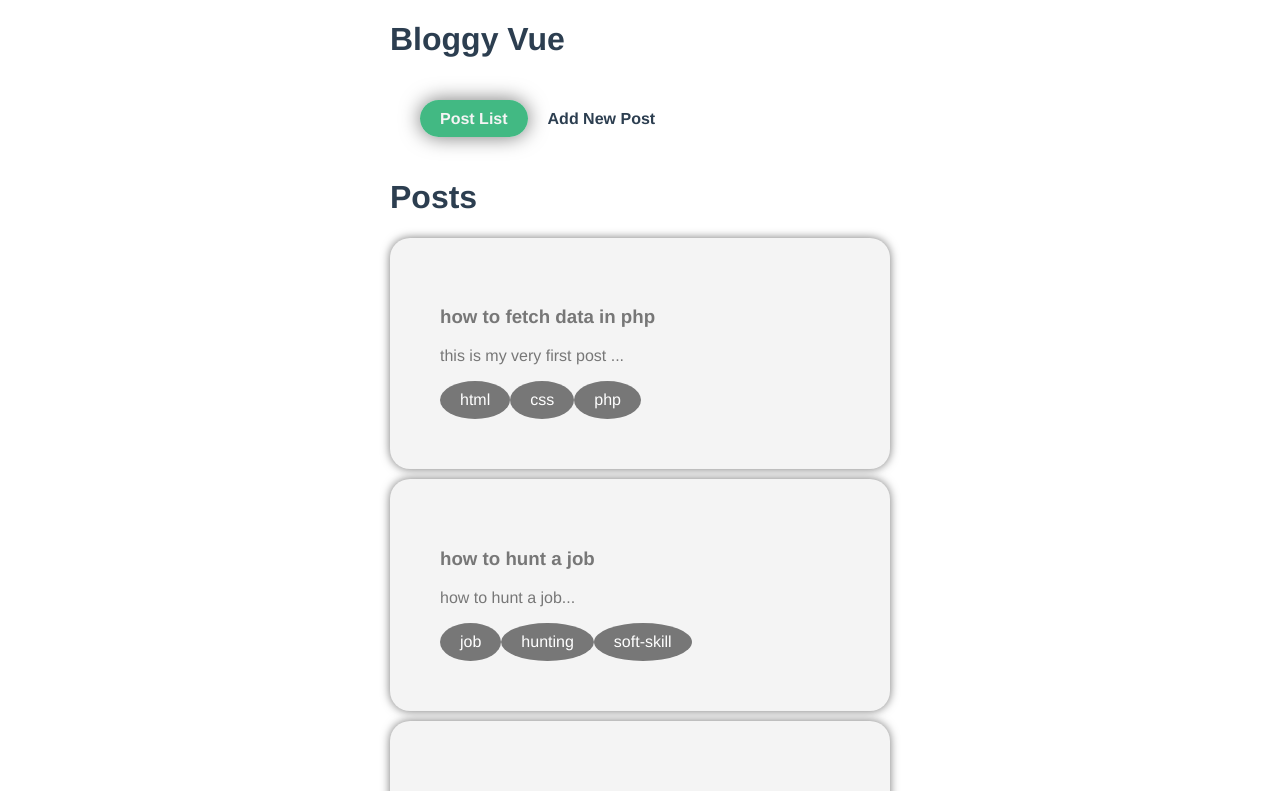
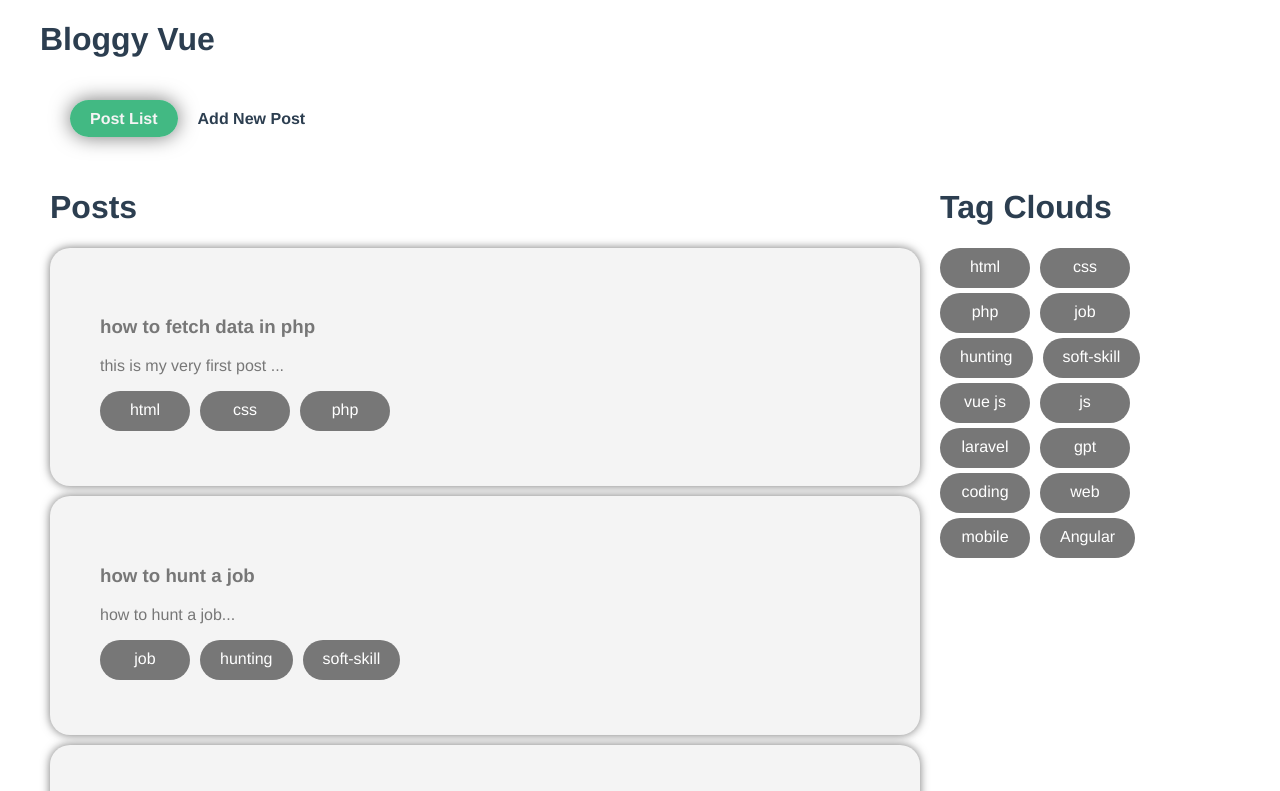
Before and after one commit to DhoonWaiyanMin/vue-composition-api, a Vue app: page / in a window 1280 px wide. Shown: the top 791 px of the page. Built offline with nearby package versions, Linux system fonts and the light colour scheme; data requests are answered from the project's data file.

Commit message:
tag cloouds

```diff
--- a/database/db.json
+++ b/database/db.json
@@ -37,6 +37,25 @@
         "php",
         "laravel"
       ]
+    },
+    {
+      "id": "bab2",
+      "title": "How to use chat GPT effectively ",
+      "body": "how to use chat GPT effectively ",
+      "tags": [
+        "gpt",
+        "coding",
+        "web",
+        "mobile"
+      ]
+    },
+    {
+      "id": "3374",
+      "title": "Angular ",
+      "body": "Angular is the most popular frontend framework.",
+      "tags": [
+        "Angular"
+      ]
     }
   ]
 }
--- a/src/App.vue
+++ b/src/App.vue
@@ -12,7 +12,7 @@ export default{
 </script>
 <style>
 #app {
-  max-width: 500px;
+  max-width: 1200px;
   margin: 0 auto;
   font-family: Avenir, Helvetica, Arial, sans-serif;
   -webkit-font-smoothing: antialiased;
--- a/src/components/SinglePost.vue
+++ b/src/components/SinglePost.vue
@@ -39,9 +39,14 @@ export default {
 .pill{
   display: inline-block;
   background-color: #777;
+  text-align: center;
   color: white;
+  min-width: 50px;
+  height: 20px;
+  margin-right: 10px;
+  margin-bottom: 5px;
   padding: 10px 20px;
-  border-radius: 50%;
+  border-radius: 40px;
 }
 .pill a{
   color: #fff;
--- /dev/null
+++ b/src/components/TagCloud.vue
@@ -0,0 +1,55 @@
+<template>
+  <div>
+    <h1>Tag Clouds</h1>
+    <div v-for="tag in uniqueTags" :key="tag" class="pill-box">
+      <router-link :to="{name : 'tag' , params : {tag : tag }}"  class="pill">
+            {{ tag }}
+      </router-link>
+    </div>
+  </div>
+</template>
+
+<script>
+import { ref } from 'vue';
+export default {
+  props : ["posts"],
+  setup(props){
+    let tags = ref([]);
+    props.posts.forEach(post => {
+      // console.log(post.tags)
+      post.tags.forEach(tag=>{
+        // console.log(tag);
+        tags.value.push(tag);
+      })
+    });
+
+    let uniqueTags = tags.value.filter((tag,index,array)=>{
+      return array.indexOf(tag) === index
+    })
+
+
+    return {
+      tags,
+      uniqueTags
+    }
+  }
+}
+</script>
+
+<style>
+.pill-box{
+  display: inline-block;
+}
+.pill{
+  display: inline-block;
+  background-color: #777;
+  text-align: center;
+  color: white;
+  min-width: 50px;
+  height: 20px;
+  margin-right: 10px;
+  padding: 10px 20px;
+  border-radius: 40px;
+}
+
+</style>
--- a/src/views/Create.vue
+++ b/src/views/Create.vue
@@ -109,7 +109,7 @@ button{
   border-radius: 20px;
   text-transform: uppercase;
   box-shadow: 0 0 10px #777;
-  margin-top: 20px;
+  margin-top: 50px;
 }
 button:hover{
   box-shadow: 0 0 20px #777;
@@ -117,8 +117,12 @@ button:hover{
 .pill{
   display: inline-block;
   background-color: #777;
+  text-align: center;
   color: white;
+  min-width: 50px;
+  height: 40px;
+  margin-right: 10px;
   padding: 10px 20px;
-  border-radius: 50%;
+  border-radius: 40px;
 }
 </style>
--- a/src/views/HomeView.vue
+++ b/src/views/HomeView.vue
@@ -1,7 +1,12 @@
 <template>
   <div class="home">
-    <div v-if="posts.length > 0">
-      <PostList :posts="posts"></PostList>
+    <div v-if="posts.length > 0" class="layout">
+      <div>
+        <PostList :posts="posts"></PostList>
+      </div>
+      <div>
+        <TagCloud :posts="posts"></TagCloud>
+      </div>
     </div>
     <div v-else>
       <Spinner></Spinner>
@@ -14,6 +19,7 @@
 </template>
 
 <script>
+import TagCloud from '../components/TagCloud'
 import Spinner from '../components/Spinner'
 import PostList from '../components/PostList'
 import getPosts from "../composables/getPosts"
@@ -21,6 +27,7 @@ import { computed, reactive, ref ,onMounted , onUnmounted } from 'vue';
 
 export default {
   components: {
+    TagCloud,
     Spinner, PostList },
   setup(){
 
@@ -37,3 +44,16 @@ export default {
   }
 }
 </script>
+<style>
+.home{
+  max-width: 1200px;
+  margin: 0 auto;
+  padding: 10px;
+}
+.layout{
+  display: grid;
+  grid-template-columns: 3fr 1fr;
+  gap: 20px;
+}
+
+</style>
--- a/src/views/PostDetail.vue
+++ b/src/views/PostDetail.vue
@@ -49,8 +49,12 @@ export default {
 .pill{
   display: inline-block;
   background-color: #777;
+  text-align: center;
   color: white;
+  min-width: 50px;
+  height: 20px;
+  margin-right: 10px;
   padding: 10px 20px;
-  border-radius: 50%;
+  border-radius: 40px;
 }
 </style>
--- a/src/views/Tag.vue
+++ b/src/views/Tag.vue
@@ -2,8 +2,13 @@
   <div v-if="error">
     <Spinner></Spinner>
   </div>
-  <div v-else-if="posts.length > 0">
-    <PostList :posts="filteredPost"></PostList>
+  <div v-else-if="posts.length > 0" class="layout">
+    <div>
+      <PostList :posts="filteredPost"></PostList>
+    </div>
+    <div>
+      <TagCloud :posts="posts"></TagCloud>
+    </div>
   </div>
   <div v-else>
     <Spinner></Spinner>
@@ -12,6 +17,7 @@
 </template>
 
 <script>
+import TagCloud from '../components/TagCloud'
 import PostList from '@/components/PostList.vue'
 import SinglePost from '../components/SinglePost'
 import Spinner from '../components/Spinner'
@@ -19,6 +25,7 @@ import getPosts from '@/composables/getPosts'
 import { computed } from 'vue'
 export default {
     components: {
+    TagCloud,
     SinglePost, Spinner,
     PostList
 },
```
